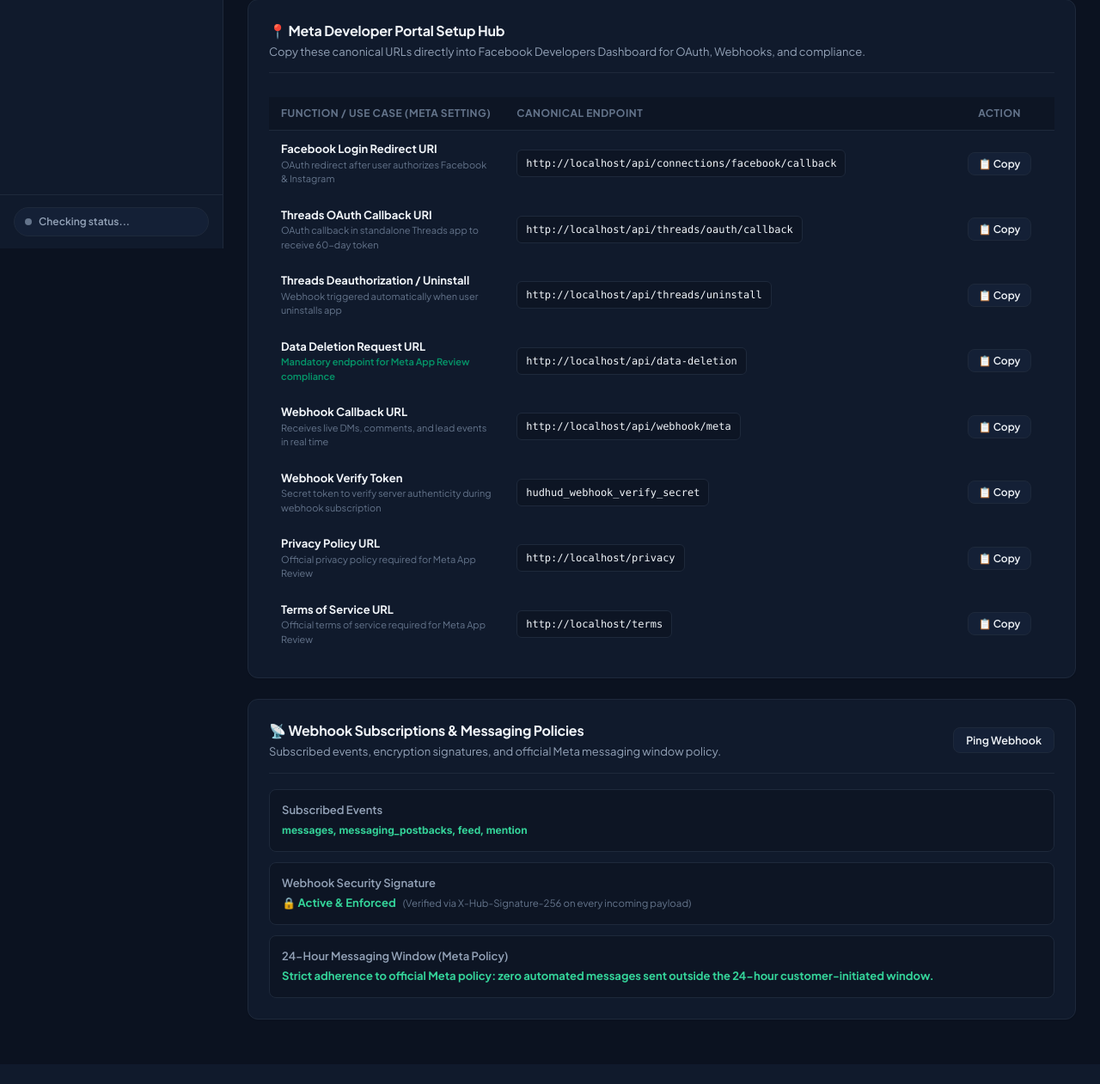
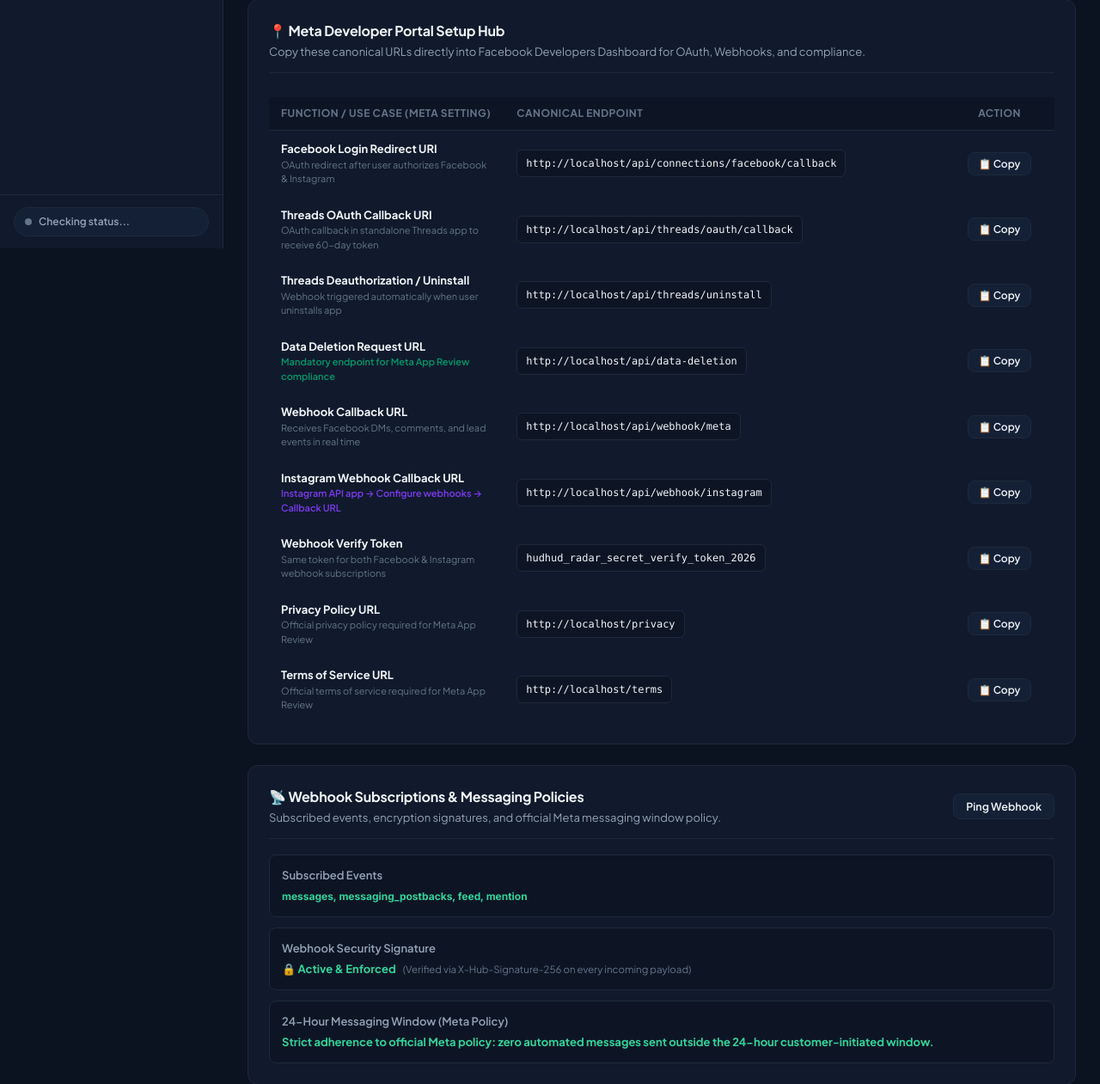
Before and after one commit to karim-abdalwahid/hudhud-radar, a Python web app: template src/templates/settings.html in a window 1280 px wide. Shown: the part 511-1772 px from the top of the page at 86% size. Before the commit the page ends 1699 px from the top, so only its background shows below. Run offline with Jinja, Linux system fonts and the light colour scheme; the template is opened without the code that fills it, so the values that code supplies are empty.

Commit message:
feat(settings): add Instagram webhook URL + fix verify token + dual-endpoint ping test

```diff
--- a/src/templates/settings.html
+++ b/src/templates/settings.html
@@ -297,22 +297,32 @@
                                     </tr>
                                     <tr>
                                         <td>
-                                            <strong data-i18n="set.url_webhook_title">Webhook Callback URL</strong>
-                                            <div style="font-size:11px; color:var(--text-muted);" data-i18n="set.url_webhook_desc">Receives live DMs, comments, and lead events in real time</div>
+                                            <strong data-i18n="set.url_webhook_title">Facebook Webhook Callback URL</strong>
+                                            <div style="font-size:11px; color:var(--text-muted);">Receives Facebook DMs, comments, and lead events in real time</div>
                                         </td>
                                         <td><code class="url-code-cell" id="url-webhook" data-path="/api/webhook/meta"></code></td>
                                         <td style="text-align:center;">
-                                            <button type="button" class="btn-secondary" style="padding:5px 12px; font-size:12px;" onclick="copyHubUrl('url-webhook', 'Webhook Callback URL')" data-i18n="set.btn_copy">📋 Copy</button>
+                                            <button type="button" class="btn-secondary" style="padding:5px 12px; font-size:12px;" onclick="copyHubUrl('url-webhook', 'Facebook Webhook URL')" data-i18n="set.btn_copy">📋 Copy</button>
+                                        </td>
+                                    </tr>
+                                    <tr>
+                                        <td>
+                                            <strong>Instagram Webhook Callback URL</strong>
+                                            <div style="font-size:11px; color:#7c3aed; font-weight:600;">Instagram API app → Configure webhooks → Callback URL</div>
+                                        </td>
+                                        <td><code class="url-code-cell" id="url-ig-webhook" data-path="/api/webhook/instagram"></code></td>
+                                        <td style="text-align:center;">
+                                            <button type="button" class="btn-secondary" style="padding:5px 12px; font-size:12px;" onclick="copyHubUrl('url-ig-webhook', 'Instagram Webhook URL')">📋 Copy</button>
                                         </td>
                                     </tr>
                                     <tr>
                                         <td>
                                             <strong data-i18n="set.url_verify_token_title">Webhook Verify Token</strong>
-                                            <div style="font-size:11px; color:var(--text-muted);" data-i18n="set.url_verify_token_desc">Secret token to verify server authenticity during webhook subscription</div>
+                                            <div style="font-size:11px; color:var(--text-muted);">Same token for both Facebook &amp; Instagram webhook subscriptions</div>
                                         </td>
-                                        <td><code class="url-code-cell" id="url-verify-token">hudhud_webhook_verify_secret</code></td>
+                                        <td><code class="url-code-cell" id="url-verify-token">hudhud_radar_secret_verify_token_2026</code></td>
                                         <td style="text-align:center;">
-                                            <button type="button" class="btn-secondary" style="padding:5px 12px; font-size:12px;" onclick="copyRawText('hudhud_webhook_verify_secret', 'Webhook Verify Token')" data-i18n="set.btn_copy">📋 Copy</button>
+                                            <button type="button" class="btn-secondary" style="padding:5px 12px; font-size:12px;" onclick="copyRawText('hudhud_radar_secret_verify_token_2026', 'Webhook Verify Token')" data-i18n="set.btn_copy">📋 Copy</button>
                                         </td>
                                     </tr>
                                     <!-- Separated Privacy Policy Row -->
@@ -688,19 +698,25 @@
         }
 
         async function pingWebhookHealth() {
-            if (window.hudhudToast) hudhudToast.info("Testing webhook endpoint connectivity...");
-            try {
-                const r = await fetch('/api/webhook/meta', { method: 'GET' });
-                if (r.ok || r.status === 400 || r.status === 403) {
-                    const msg = window.hudhudI18n ? window.hudhudI18n.t('set.toast_ping_success') : 'Webhook endpoint reachable!';
-                    if (window.hudhudToast) hudhudToast.success(msg);
-                    else alert(msg);
-                } else {
-                    if (window.hudhudToast) hudhudToast.warning(`Webhook responded with status ${r.status}`);
+            if (window.hudhudToast) hudhudToast.info("Testing Facebook & Instagram webhook endpoints...");
+            const results = [];
+            const endpoints = [
+                { url: '/api/webhook/meta',      label: 'Facebook Webhook (/api/webhook/meta)' },
+                { url: '/api/webhook/instagram', label: 'Instagram Webhook (/api/webhook/instagram)' },
+            ];
+            for (const ep of endpoints) {
+                try {
+                    // A GET with no params returns 403 (token mismatch) — that confirms the endpoint exists and is live.
+                    const r = await fetch(ep.url, { method: 'GET' });
+                    const alive = r.ok || r.status === 400 || r.status === 403;
+                    results.push(`${alive ? '✅' : '❌'} ${ep.label} → HTTP ${r.status}`);
+                } catch (e) {
+                    results.push(`❌ ${ep.label} → unreachable`);
                 }
-            } catch (e) {
-                if (window.hudhudToast) hudhudToast.error("Webhook endpoint unreachable");
             }
+            const msg = results.join('\n');
+            if (window.hudhudToast) hudhudToast.success("Webhook check complete — see details below");
+            alert("Webhook Health Check:\n\n" + msg);
         }
 
         // ==================== TAB 1: INTEGRATIONS STATUS ====================
```
